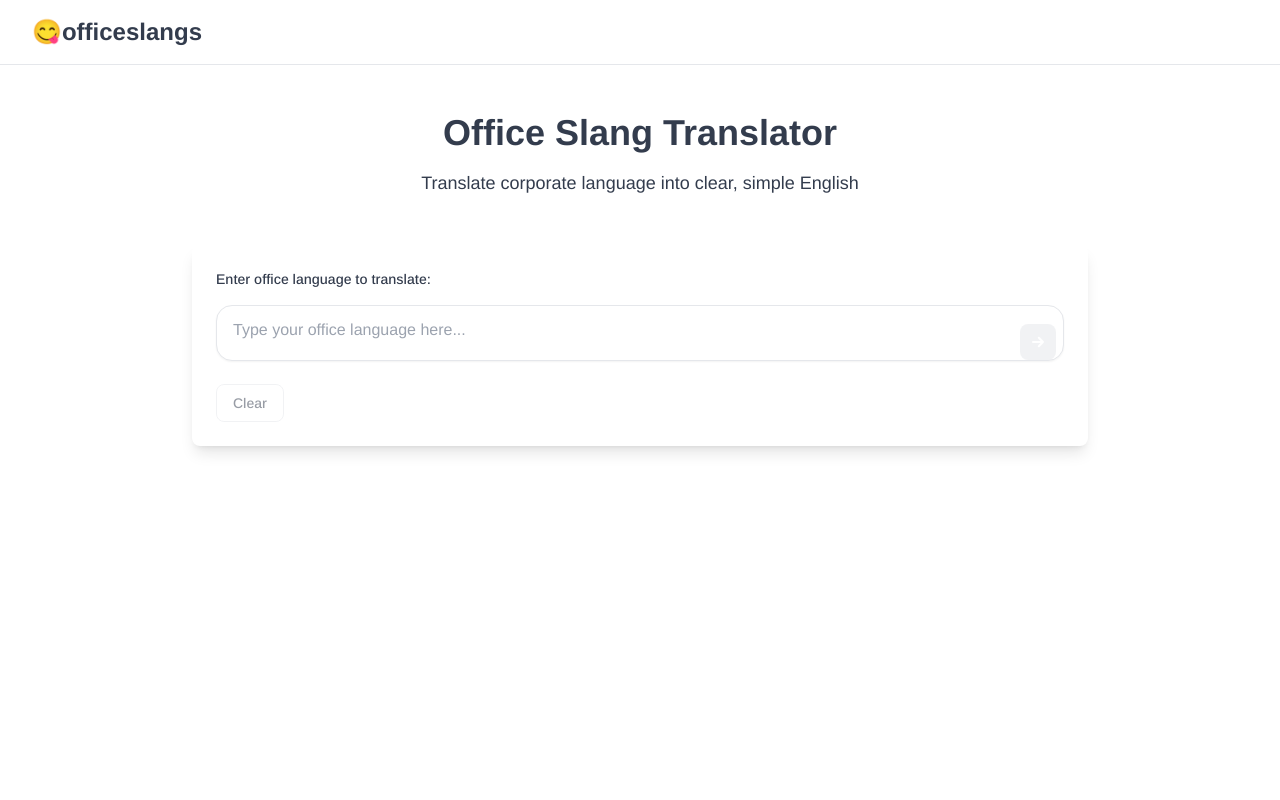
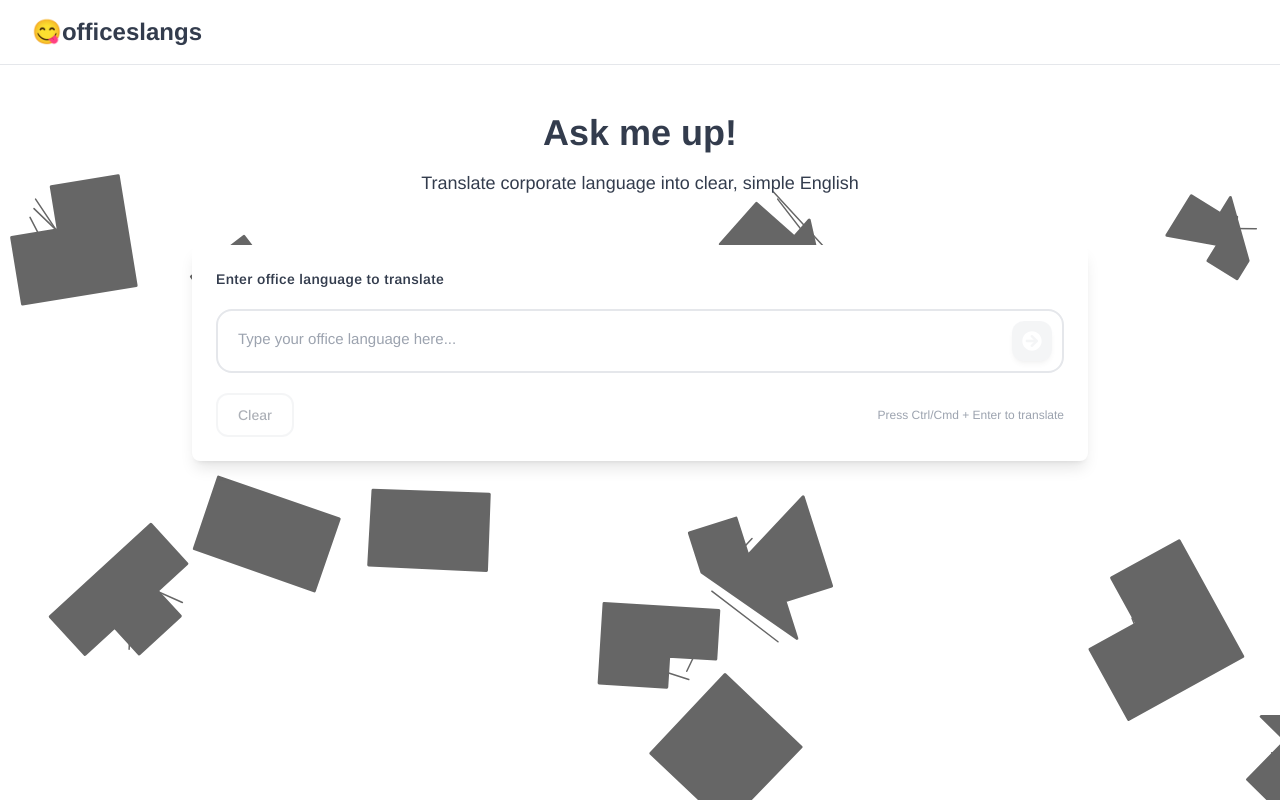
Before and after one commit to prachip1/officeslangs, a Next.js app: page / in a window 1280 px wide. Built offline with nearby package versions, Linux system fonts and the light colour scheme.

Commit message:
all changes

```diff
--- a/app/layout.tsx
+++ b/app/layout.tsx
@@ -13,6 +13,10 @@ const arimo = Arimo({
 export const metadata: Metadata = {
   title: 'Office Slang Translator',
   description: 'Translate corporate language into clear, simple English',
+  icons: {
+    icon: '/icon.png',
+    apple: '/icon.png',
+  },
 }
 
 export default function RootLayout({
--- a/app/page.tsx
+++ b/app/page.tsx
@@ -1,15 +1,18 @@
 import Translator from '@/components/Translator'
 import Navbar from '@/components/Navbar'
+import PuzzleBackground from '@/components/PuzzleBackground'
 
 export default function Home() {
   return (
-    <div className="min-h-screen bg-white">
+    <div className="min-h-screen bg-white relative overflow-hidden">
+      <PuzzleBackground />
+      <div className="relative z-10">
         <Navbar />
         <main className="py-12 px-4">
           <div className="max-w-4xl mx-auto">
             <header className="text-center mb-12">
               <h1 className="text-4xl font-bold mb-4" style={{ color: '#333C4D' }}>
-              Office Slang Translator
+                Ask me up!
               </h1>
               <p className="text-lg" style={{ color: '#333C4D' }}>
                 Translate corporate language into clear, simple English
@@ -20,5 +23,6 @@ export default function Home() {
           </div>
         </main>
       </div>
+    </div>
   )
 }
--- a/components/InputArea.tsx
+++ b/components/InputArea.tsx
@@ -1,4 +1,6 @@
 'use client'
+
+import { FaArrowCircleRight } from 'react-icons/fa'
 
 interface InputAreaProps {
   value: string
@@ -16,12 +18,12 @@ export default function InputArea({
   isLoading
 }: InputAreaProps) {
   return (
-    <div className="space-y-4">
-      <label htmlFor="office-input" className="block text-sm font-medium" style={{ color: '#333C4D' }}>
-        Enter office language to translate:
+    <div className="space-y-5">
+      <label htmlFor="office-input" className="block text-sm font-semibold tracking-wide" style={{ color: '#333C4D' }}>
+        Enter office language to translate
       </label>
 
-      <div className="relative">
+      <div className="relative group flex justify-center items-center  ">
         <textarea
           id="office-input"
           value={value}
@@ -35,64 +37,82 @@ export default function InputArea({
             }
           }}
           placeholder="Type your office language here..."
-          className="w-full px-4 py-3 pr-12 border rounded-2xl resize-none shadow-sm focus:outline-none focus:ring-2 focus:ring-opacity-20 transition-all"
+          className="w-full px-5 py-4 pr-14 border-2 rounded-2xl resize-none transition-all duration-200 placeholder:text-gray-400 focus:outline-none focus:border-[#333C4D] focus:shadow-lg disabled:opacity-60 disabled:cursor-not-allowed"
           style={{
             backgroundColor: '#FFFFFF',
             color: '#333C4D',
-            borderColor: '#E5E7EB',
-            minHeight: '56px',
-            maxHeight: '200px',
+            borderColor: value.trim() ? '#333C4D' : '#E5E7EB',
+            minHeight: '64px',
+            maxHeight: '240px',
+            fontSize: '15px',
+            lineHeight: '1.6',
           }}
           rows={1}
           disabled={isLoading}
           onInput={(e) => {
             const target = e.target as HTMLTextAreaElement
             target.style.height = 'auto'
-            target.style.height = `${Math.min(target.scrollHeight, 200)}px`
+            target.style.height = `${Math.min(target.scrollHeight, 240)}px`
+          }}
+          onFocus={(e) => {
+            e.target.style.borderColor = '#333C4D'
+          }}
+          onBlur={(e) => {
+            if (!value.trim()) {
+              e.target.style.borderColor = '#E5E7EB'
+            }
           }}
         />
         <button
           onClick={onTranslate}
           disabled={!value.trim() || isLoading}
-          className="absolute right-2 bottom-2 p-2.5 rounded-lg transition-all disabled:opacity-50 disabled:cursor-not-allowed hover:scale-105 flex items-center justify-center"
+          className="absolute right-3 bottom-3 rounded-xl transition-all duration-200 disabled:opacity-40 disabled:cursor-not-allowed shadow-md hover:shadow-lg active:scale-95"
           style={{
             backgroundColor: !value.trim() || isLoading ? '#E5E7EB' : '#333C4D',
             color: '#FFFFFF',
-            width: '36px',
-            height: '36px',
+            width: '40px',
+            height: '40px',
+            padding: 0,
+            display: 'flex',
+            alignItems: 'center',
+            justifyContent: 'center',
+            lineHeight: 0,
           }}
           title="Translate (Ctrl/Cmd + Enter)"
         >
-          <svg
-            className="w-5 h-5"
-            fill="none"
-            stroke="currentColor"
-            viewBox="0 0 24 24"
-            style={{ overflow: 'visible' }}
-          >
-            <path
-              strokeLinecap="round"
-              strokeLinejoin="round"
-              strokeWidth={2.5}
-              d="M13 7l5 5m0 0l-5 5m5-5H6"
+          {isLoading ? (
+            <svg className="animate-spin" fill="none" viewBox="0 0 24 24" style={{ width: '20px', height: '20px', display: 'block' }}>
+              <circle className="opacity-25" cx="12" cy="12" r="10" stroke="currentColor" strokeWidth="4"></circle>
+              <path className="opacity-75" fill="currentColor" d="M4 12a8 8 0 018-8V0C5.373 0 0 5.373 0 12h4zm2 5.291A7.962 7.962 0 014 12H0c0 3.042 1.135 5.824 3 7.938l3-2.647z"></path>
+            </svg>
+          ) : (
+            <FaArrowCircleRight
+              style={{
+                width: '20px',
+                height: '20px',
+                display: 'block',
+              }}
             />
-          </svg>
+          )}
         </button>
       </div>
 
-      <div className="flex gap-3">
+      <div className="flex items-center justify-between">
         <button
           onClick={onClear}
           disabled={!value && !isLoading}
-          className="px-4 py-2 text-sm border rounded-lg font-medium transition-colors disabled:cursor-not-allowed disabled:opacity-50"
+          className="px-5 py-2.5 text-sm font-medium border-2 rounded-xl transition-all duration-200 disabled:cursor-not-allowed disabled:opacity-40 hover:bg-gray-50 active:scale-95"
           style={{
             backgroundColor: 'transparent',
             color: '#333C4D',
-            borderColor: '#E5E7EB',
+            borderColor: (!value && !isLoading) ? '#E5E7EB' : '#333C4D',
           }}
         >
           Clear
         </button>
+        <span className="text-xs text-gray-400">
+          {value.trim() ? `${value.length} characters` : 'Press Ctrl/Cmd + Enter to translate'}
+        </span>
       </div>
     </div>
   )
--- /dev/null
+++ b/components/PuzzleBackground.tsx
@@ -0,0 +1,233 @@
+'use client'
+
+import { useEffect, useRef } from 'react'
+
+interface Block {
+  x: number
+  y: number
+  width: number
+  height: number
+  rotation: number
+  speed: number
+  shape: 'square' | 'l' | 't' | 'z'
+}
+
+export default function PuzzleBackground() {
+  const canvasRef = useRef<HTMLCanvasElement>(null)
+  const blocksRef = useRef<Block[]>([])
+  const animationRef = useRef<number>()
+
+  useEffect(() => {
+    const canvas = canvasRef.current
+    if (!canvas) return
+
+    const ctx = canvas.getContext('2d')
+    if (!ctx) return
+
+    const resizeCanvas = () => {
+      canvas.width = window.innerWidth
+      canvas.height = window.innerHeight
+    }
+    resizeCanvas()
+    window.addEventListener('resize', resizeCanvas)
+
+    // Create initial blocks
+    const createBlock = (): Block => {
+      const shapes: Block['shape'][] = ['square', 'l', 't', 'z']
+      return {
+        x: Math.random() * canvas.width,
+        y: -100 - Math.random() * 500,
+        width: 60 + Math.random() * 80,
+        height: 60 + Math.random() * 80,
+        rotation: Math.random() * 360,
+        speed: 0.5 + Math.random() * 1.5,
+        shape: shapes[Math.floor(Math.random() * shapes.length)]
+      }
+    }
+
+    // Initialize blocks
+    for (let i = 0; i < 15; i++) {
+      blocksRef.current.push(createBlock())
+    }
+
+    const drawSketchBlock = (
+      ctx: CanvasRenderingContext2D,
+      x: number,
+      y: number,
+      width: number,
+      height: number,
+      rotation: number,
+      shape: Block['shape']
+    ) => {
+      ctx.save()
+      ctx.translate(x + width / 2, y + height / 2)
+      ctx.rotate((rotation * Math.PI) / 180)
+      ctx.translate(-width / 2, -height / 2)
+
+      // Sketchy style - pure black color
+      ctx.strokeStyle = 'rgb(0, 0, 0)'
+      ctx.fillStyle = 'rgb(0, 0, 0)'
+      ctx.lineWidth = 3
+      ctx.lineCap = 'round'
+      ctx.lineJoin = 'round'
+
+      // Draw shape with sketchy edges
+      ctx.beginPath()
+
+      if (shape === 'square') {
+        // Square with sketchy edges
+        const wobble = 2
+        ctx.moveTo(wobble * (Math.random() - 0.5), wobble * (Math.random() - 0.5))
+        ctx.lineTo(width + wobble * (Math.random() - 0.5), wobble * (Math.random() - 0.5))
+        ctx.lineTo(width + wobble * (Math.random() - 0.5), height + wobble * (Math.random() - 0.5))
+        ctx.lineTo(wobble * (Math.random() - 0.5), height + wobble * (Math.random() - 0.5))
+        ctx.closePath()
+      } else if (shape === 'l') {
+        // L shape
+        const wobble = 2
+        ctx.moveTo(0, 0)
+        ctx.lineTo(width * 0.6 + wobble, 0)
+        ctx.lineTo(width * 0.6 + wobble, height * 0.4 + wobble)
+        ctx.lineTo(width + wobble, height * 0.4 + wobble)
+        ctx.lineTo(width + wobble, height + wobble)
+        ctx.lineTo(0, height + wobble)
+        ctx.closePath()
+      } else if (shape === 't') {
+        // T shape
+        const wobble = 2
+        ctx.moveTo(width * 0.3, 0)
+        ctx.lineTo(width * 0.7 + wobble, 0)
+        ctx.lineTo(width * 0.7 + wobble, height * 0.4 + wobble)
+        ctx.lineTo(width + wobble, height * 0.4 + wobble)
+        ctx.lineTo(width + wobble, height + wobble)
+        ctx.lineTo(0, height + wobble)
+        ctx.lineTo(0, height * 0.4)
+        ctx.lineTo(width * 0.3, height * 0.4)
+        ctx.closePath()
+      } else {
+        // Z shape
+        const wobble = 2
+        ctx.moveTo(0, 0)
+        ctx.lineTo(width * 0.7 + wobble, 0)
+        ctx.lineTo(width * 0.7 + wobble, height * 0.4 + wobble)
+        ctx.lineTo(width + wobble, height * 0.4 + wobble)
+        ctx.lineTo(width * 0.3 + wobble, height + wobble)
+        ctx.lineTo(0, height + wobble)
+        ctx.lineTo(0, height * 0.6)
+        ctx.lineTo(width * 0.3, height * 0.6)
+        ctx.closePath()
+      }
+
+      ctx.fill()
+      ctx.stroke()
+
+      // Add sketchy details
+      ctx.strokeStyle = 'rgb(0, 0, 0)'
+      ctx.lineWidth = 1.5
+      for (let i = 0; i < 3; i++) {
+        ctx.beginPath()
+        ctx.moveTo(
+          Math.random() * width,
+          Math.random() * height
+        )
+        ctx.lineTo(
+          Math.random() * width,
+          Math.random() * height
+        )
+        ctx.stroke()
+      }
+
+      ctx.restore()
+    }
+
+    const animate = () => {
+      ctx.clearRect(0, 0, canvas.width, canvas.height)
+
+      blocksRef.current.forEach((block, index) => {
+        // Update position - only if not stacked
+        if (block.y < canvas.height - 50) {
+          block.y += block.speed
+          block.rotation += 0.5
+        } else {
+          // Stop rotation when stacked
+          block.rotation = Math.round(block.rotation / 90) * 90
+        }
+
+        // Check collision with bottom or other stacked blocks
+        let canMove = true
+        const bottomY = canvas.height - 50
+
+        // Check if block has reached bottom
+        if (block.y + block.height / 2 >= bottomY) {
+          block.y = bottomY - block.height / 2
+          canMove = false
+        }
+
+        // Check collision with other stacked blocks
+        blocksRef.current.forEach((otherBlock, otherIndex) => {
+          if (index !== otherIndex && otherBlock.y >= bottomY - 100) {
+            const dx = block.x - otherBlock.x
+            const dy = block.y - otherBlock.y
+            const distance = Math.sqrt(dx * dx + dy * dy)
+            const minDistance = (block.width + otherBlock.width) / 2 + 10
+
+            if (distance < minDistance && distance > 0) {
+              // Push block up or to the side
+              const angle = Math.atan2(dy, dx)
+              if (block.y < bottomY - 50) {
+                block.x += Math.cos(angle) * 2
+              } else {
+                // Already stacked, adjust horizontally
+                block.x += Math.cos(angle) * 1
+                block.y = Math.max(block.y, otherBlock.y - block.height - 5)
+              }
+              canMove = false
+            }
+          }
+        })
+
+        // Only move if not colliding
+        if (canMove && block.y < bottomY - 50) {
+          block.y += block.speed
+        }
+
+        // Draw block
+        drawSketchBlock(
+          ctx,
+          block.x,
+          block.y,
+          block.width,
+          block.height,
+          block.rotation,
+          block.shape
+        )
+
+        // Reset if completely off screen (only from top)
+        if (block.y < -300) {
+          block.x = Math.random() * canvas.width
+          block.y = -200
+          block.speed = 0.5 + Math.random() * 1.5
+        }
+      })
+
+      animationRef.current = requestAnimationFrame(animate)
+    }
+
+    animate()
+
+    return () => {
+      window.removeEventListener('resize', resizeCanvas)
+      if (animationRef.current) {
+        cancelAnimationFrame(animationRef.current)
+      }
+    }
+  }, [])
+
+  return (
+    <canvas
+      ref={canvasRef}
+      className="fixed inset-0 pointer-events-none z-0"
+      style={{ opacity: 0.6 }}
+    />
+  )
+}
--- a/package.json
+++ b/package.json
@@ -9,10 +9,11 @@
     "lint": "next lint"
   },
   "dependencies": {
+    "next": "^14.0.0",
+    "openai": "^4.20.0",
     "react": "^18.2.0",
     "react-dom": "^18.2.0",
-    "next": "^14.0.0",
-    "openai": "^4.20.0"
+    "react-icons": "^5.5.0"
   },
   "devDependencies": {
     "@types/node": "^20.0.0",
--- a/utils/translator.ts
+++ b/utils/translator.ts
@@ -150,12 +150,28 @@ const patterns: Record<string, Pattern> = {
     implied: 'Multiple people need to be considered.',
     urgency: 'Medium',
     expected: 'Consider all relevant parties in your decisions.'
+  },
+  'brb': {
+    actual: 'I will be right back.',
+    implied: 'They are stepping away briefly and will return soon.',
+    urgency: 'Low',
+    expected: 'Wait for them to return before continuing.'
+  },
+  'don\'t entertain': {
+    actual: 'Do not engage with or respond to.',
+    implied: 'They want you to ignore or avoid something.',
+    urgency: 'Medium',
+    expected: 'Avoid engaging with the specified person or topic.'
   }
 }
 
 const sensitiveKeywords = [
-  'harassment', 'discrimination', 'suicide', 'self-harm',
-  'mental health crisis', 'abuse', 'violence', 'threat'
+  // Sexual content
+  'sexual harassment', 'sexual assault', 'rape', 'molestation',
+  // Mental health crisis
+  'suicide', 'self-harm', 'kill myself', 'end my life', 'mental health crisis',
+  // Severe abuse/violence
+  'physical abuse', 'domestic violence', 'death threat', 'murder threat'
 ]
 
 const officeKeywords = [
@@ -167,7 +183,8 @@ const officeKeywords = [
   'bandwidth', 'asap', 'urgent', 'priority', 'task', 'work',
   'colleague', 'boss', 'supervisor', 'office', 'corporate',
   'workplace', 'business', 'company', 'look', 'check', 'update',
-  'discuss', 'conversation', 'call', 'request', 'need', 'please'
+  'discuss', 'conversation', 'call', 'request', 'need', 'please',
+  'brb', 'entertain', 'user', 'customer', 'end user', 'client'
 ]
 
 function checkSensitiveContent(text: string): boolean {
```
Also changed, not shown: app/icon.png (added), 1 other file (tests, documents, lock files or other folders). Lines whose indentation alone changed are shown as unchanged.
